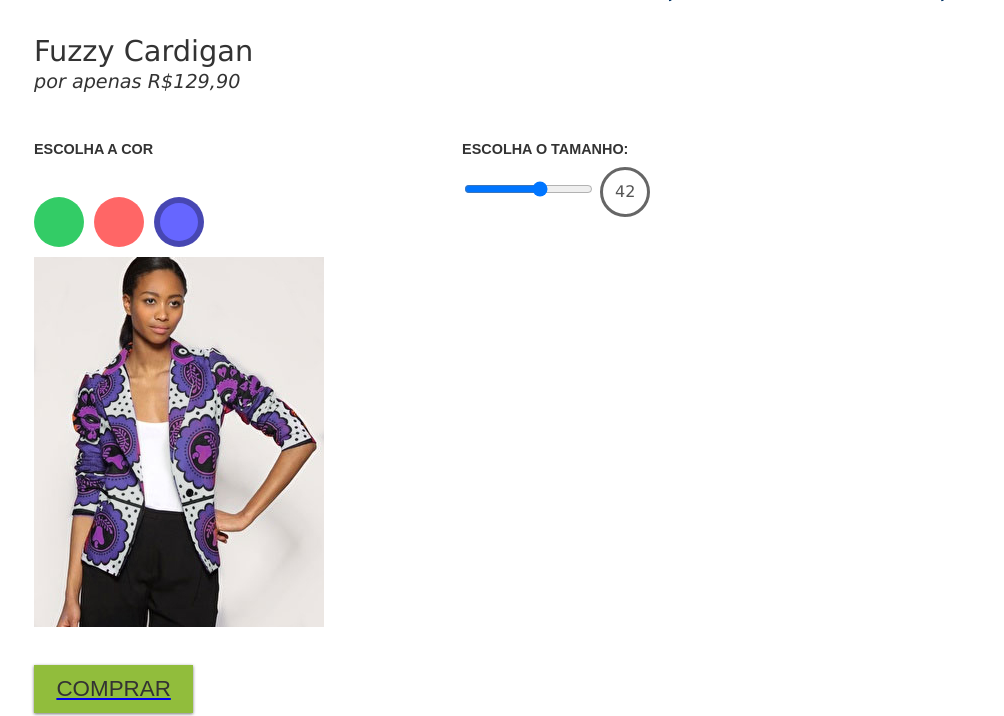
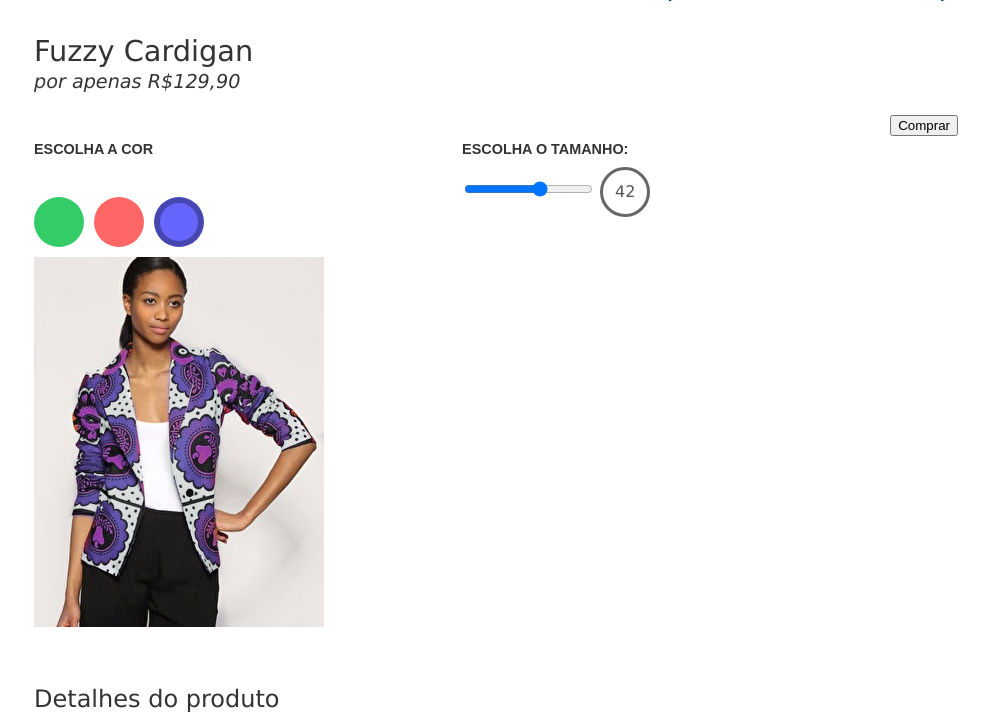
Before and after one commit to fonsecathay/Site-Mirror-Fashion, a plain HTML site: page produto.html in a window 1280 px wide. Shown: the part 87-803 px from the top of the page, without its empty margins (136-1140 px from the left). Drawn offline with Linux system fonts and the light colour scheme.

Commit message:
Update produto.html

```diff
--- a/produto.html
+++ b/produto.html
@@ -41,7 +41,7 @@
                     <input type="range" min="36" max="46" value="42" step="2" name="tamanho" id="tamanho">
                     <output for="tamanho" name="valortamanho">42</output>
                 </fieldset>
-                <a href="checkout.html"><button class="comprar">Comprar</button></a>
+                <a href="checkout.html"><button>Comprar</button></a>
             </form>
         </div>
         <div class="detalhes">
```
